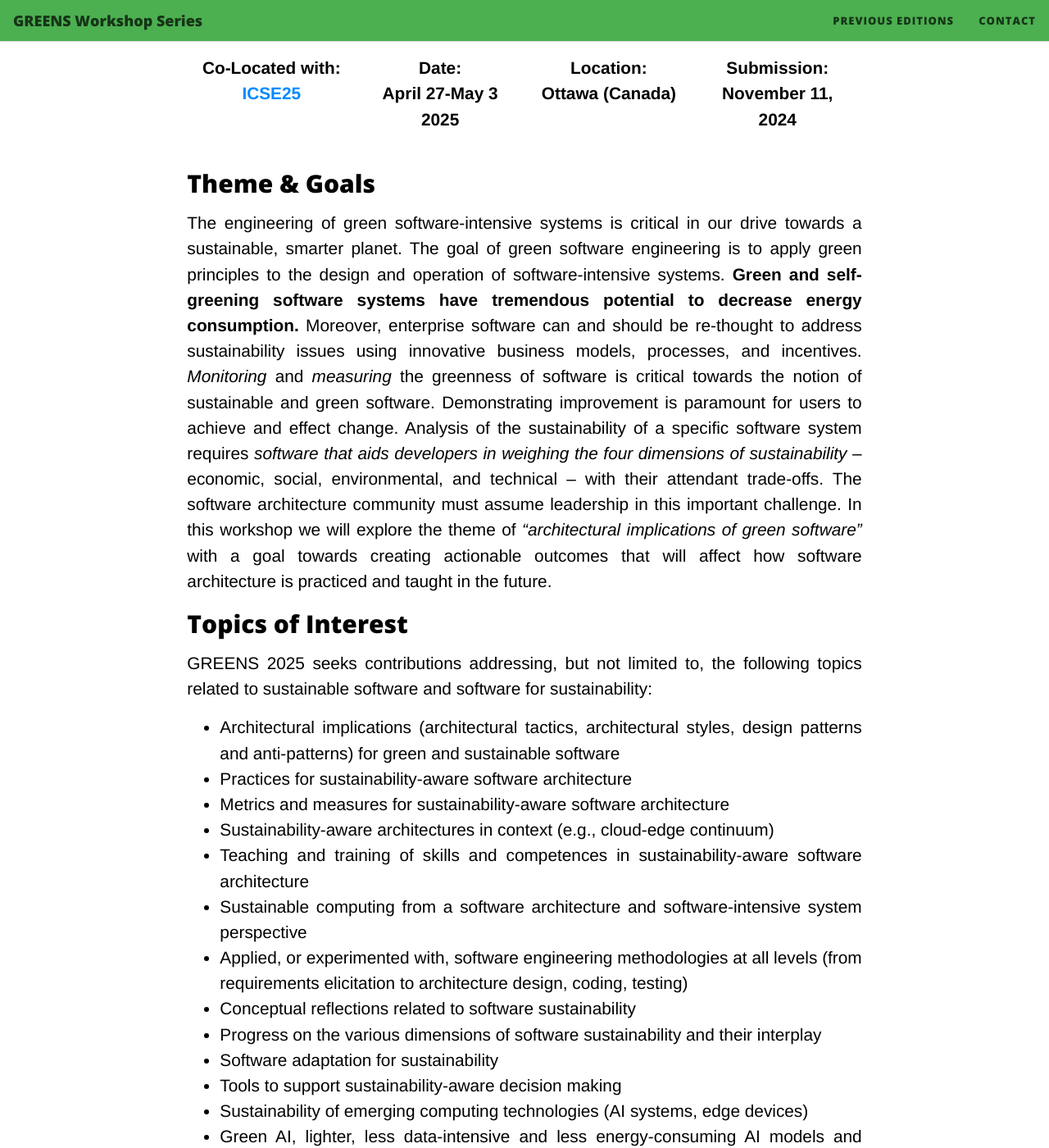
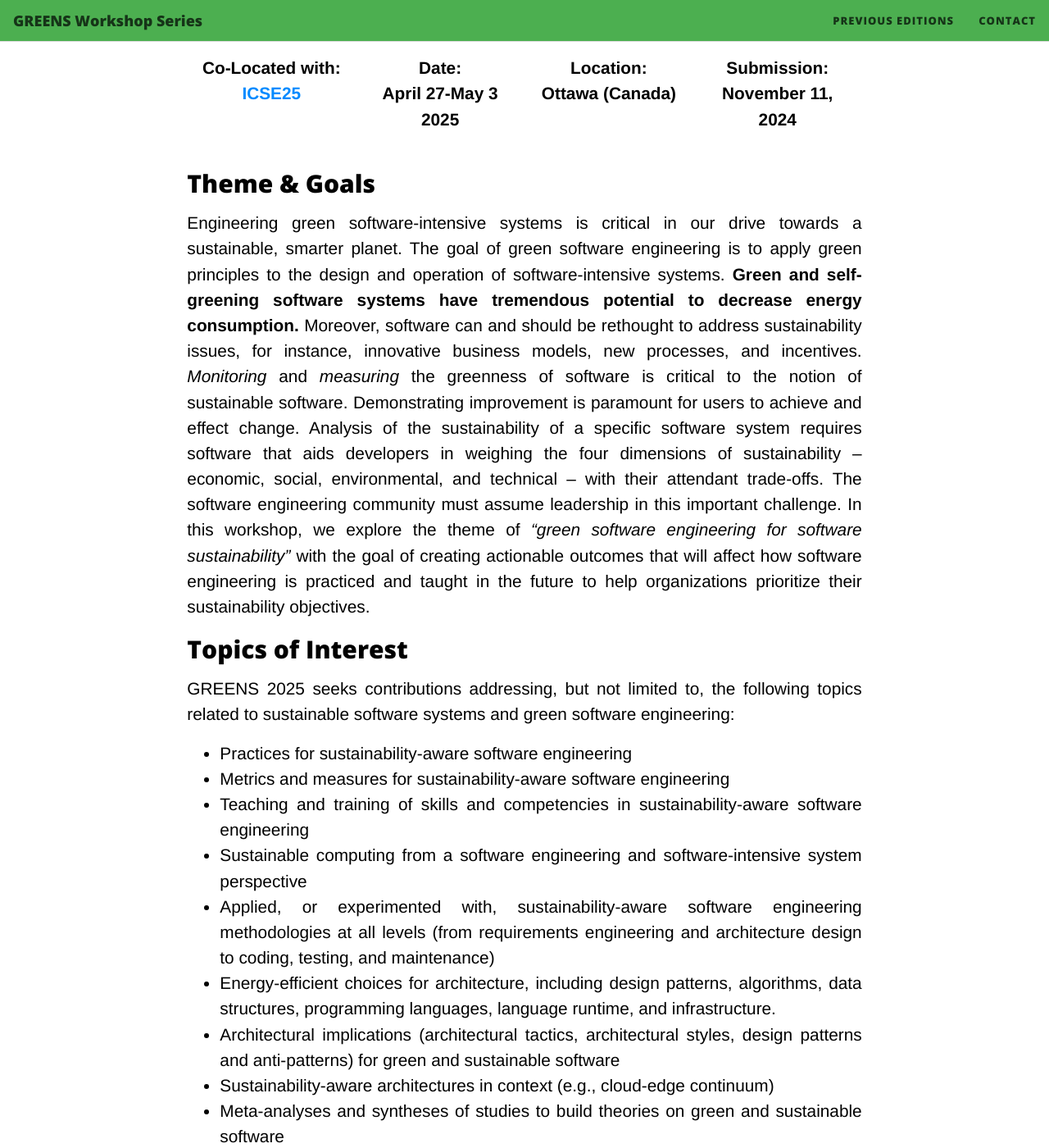
Before and after one commit to greensworkshop/greensworkshop.github.io, a Jekyll site: the page built from index.html, in a window 1280 px wide and 1400 px high, scrolled down 437 px. Shown: the whole window at 82% size. Built offline with Jekyll 4.4.1, drawn with Linux system fonts in a browser that asks for light colours; nearby versions of some CDN libraries; the list of posts is cut into pages by our own code; some of the changed text lies outside the part shown.

Commit message:
CfP updated

```diff
--- a/index.html
+++ b/index.html
@@ -29,47 +29,40 @@ subtitle: Official website of the International Workshop on Green and Sustainabl
 
 <h2 id="theme-goals">Theme &amp; Goals</h2>
 <p>
-The engineering of green software-intensive systems is critical in our drive towards a sustainable, smarter planet.
+Engineering green software-intensive systems is critical in our drive towards a sustainable, smarter planet.
 The goal of green software engineering is to apply green principles to the design and operation of software-intensive systems.
 <b>Green and self-greening software systems have tremendous potential to decrease energy consumption.</b>
-Moreover, enterprise software can and should be re-thought to address sustainability issues using innovative business models, processes, and incentives.
-<i>Monitoring</i> and <i>measuring</i> the greenness of software is critical towards the notion of sustainable and green software.
-Demonstrating improvement is paramount for users to achieve and effect change.
-Analysis of the sustainability of a specific software system requires <i>software that aids developers in weighing the four dimensions of sustainability</i> – economic, social, environmental, and technical – with their attendant trade-offs.
-The software architecture community must assume leadership in this important challenge. In this workshop we will explore the theme of <i>“architectural implications of green software”</i> with a goal towards creating actionable outcomes that will affect how software architecture is practiced and taught in the future.
+Moreover, software can and should be rethought to address sustainability issues, for instance, innovative business models, new processes, and incentives.
+<i>Monitoring</i> and <i>measuring</i> the greenness of software is critical to the notion of sustainable software.
+Demonstrating improvement is paramount for users to achieve and effect change. Analysis of the sustainability of a specific software system requires software that aids developers in weighing the four dimensions of sustainability – economic, social, environmental, and technical – with their attendant trade-offs.
+The software engineering community must assume leadership in this important challenge. In this workshop, we explore the theme of <i>“green software engineering for software sustainability”</i> with the goal of creating actionable outcomes that will affect how software engineering is practiced and taught in the future to help organizations prioritize their sustainability objectives.
 </p>
 
 <h2 id="topics-of-interest">Topics of Interest</h2>
-<p>GREENS 2025 seeks contributions addressing, but not limited to, the
-following topics related to sustainable software and software for
-sustainability:</p>
+<p>GREENS 2025 seeks contributions addressing, but not limited to,
+the following topics related to sustainable software systems and green software engineering:
+</p>
 <ul>
-		<li>Architectural implications (architectural tactics, architectural
-		styles, design patterns and anti-patterns) for green and sustainable
-		software</li>
-		<li>Practices for sustainability-aware software architecture</li>
-		<li>Metrics and measures for sustainability-aware software
-		architecture</li>
-		<li>Sustainability-aware architectures in context (e.g., cloud-edge
-		continuum)</li>
-		<li>Teaching and training of skills and competences in
-		sustainability-aware software architecture</li>
-		<li>Sustainable computing from a software architecture and
-		software-intensive system perspective</li>
-		<li>Applied, or experimented with, software engineering methodologies at
-		all levels (from requirements elicitation to architecture design,
-		coding, testing)</li>
-		<li>Conceptual reflections related to software sustainability</li>
-		<li>Progress on the various dimensions of software sustainability and
-		their interplay</li>
-		<li>Software adaptation for sustainability</li>
-		<li>Tools to support sustainability-aware decision making</li>
-		<li>Sustainability of emerging computing technologies (AI systems, edge
-		devices)</li>
-		<li>Green AI, lighter, less data-intensive and less energy-consuming AI
-		models and architectures</li>
+  <li>Practices for sustainability-aware software engineering</li>
+  <li>Metrics and measures for sustainability-aware software engineering</li>
+  <li>Teaching and training of skills and competencies in sustainability-aware software engineering</li>
+  <li>Sustainable computing from a software engineering and software-intensive system perspective</li>
+  <li>Applied, or experimented with, sustainability-aware software engineering methodologies at all levels (from requirements engineering and architecture design to coding, testing, and maintenance)</li>
+  <li>Energy-efficient choices for architecture, including design patterns, algorithms, data structures, programming languages, language runtime, and infrastructure.</li>
+  <li>Architectural implications (architectural tactics, architectural styles, design patterns and anti-patterns) for green and sustainable software</li>
+  <li>Sustainability-aware architectures in context (e.g., cloud-edge continuum)</li>
+  <li>Meta-analyses and syntheses of studies to build theories on green and sustainable software</li>
+  <li>Conceptual reflections related to software sustainability</li>
+  <li>Progress on the various dimensions of software sustainability and their interplay</li>
+  <li>Software adaptation and evolution for sustainability</li>
+  <li>Tools to support sustainability-aware decision-making</li>
+  <li>Sustainability of emerging computing technologies (AI and generative AI, cloud-fog-edge, quantum computing)</li>
+  <li>Green AI, lighter, less data-intensive, and less energy-consuming AI models and architectures</li>
+  <li>Sustainable Large Language Models (LLMs)</li>
+  <li>Reduction of software organizations' compute-heavy workloads</li>
+  <li>Cloud and energy efficiency</li>
+  <li>Standards on the environmental sustainability of software and AI software</li>
 </ul>
-
 <h2 id="important-dates">Important Dates</h2>
 <ul>
   <!-- <li><b>Abstract Submission (Optional):</b> November 11, 2024</li> -->
```
Also changed, not shown: 1 other file.
